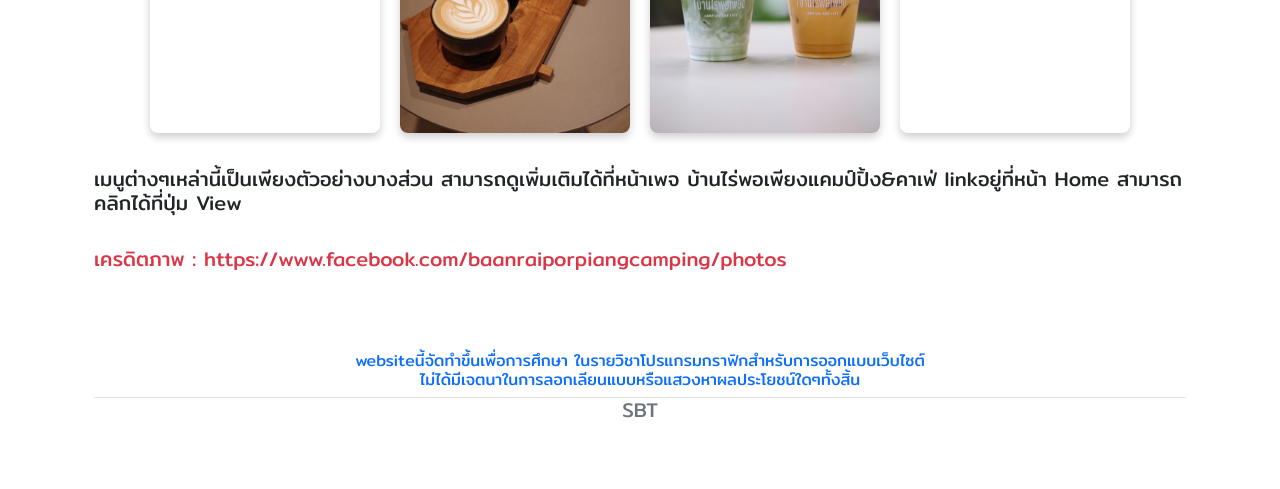
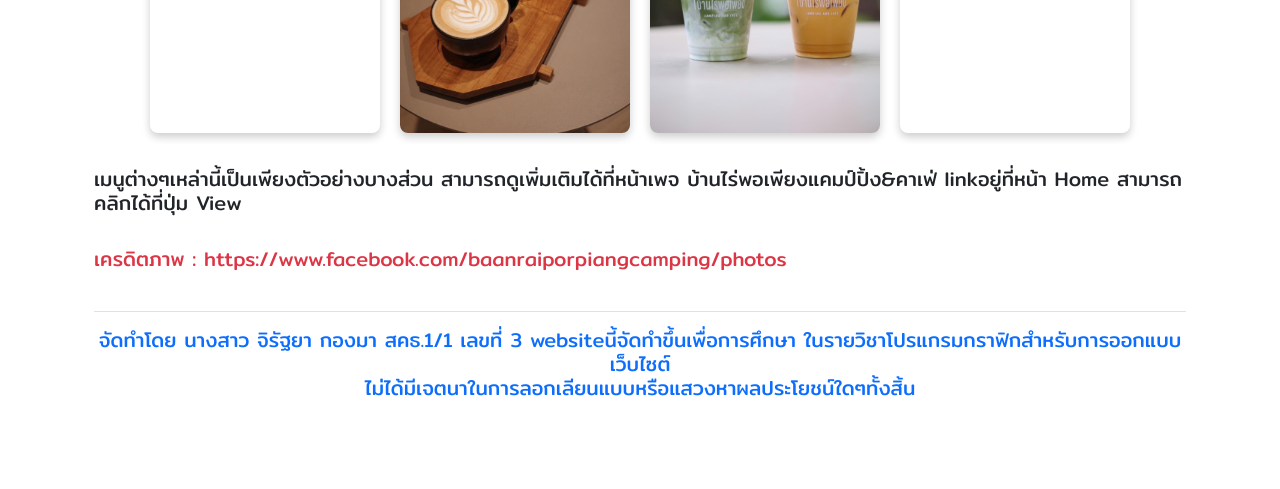
Before and after one commit to jiratthaya/Cafe-Serenity, a plain HTML site: page menubr.html in a window 1280 px wide. Shown: the part 790-1279 px from the top of the page. Drawn offline with Linux system fonts and the light colour scheme.

Commit message:
Add files via upload

```diff
--- a/menubr.html
+++ b/menubr.html
@@ -144,12 +144,12 @@
         <br>
         <div class="text-danger h5">เครดิตภาพ : https://www.facebook.com/baanraiporpiangcamping/photos
              <!--footer-->
-             <center> <footer class="py-5 my-4">
-                <ul class="nav justify-content-center border-bottom h6">
-                  <li class="nav-item"><a href="#" class="nav-link px-2 text-body-secondary "> websiteนี้จัดทำขึ้นเพื่อการศึกษา ในรายวิชาโปรแกรมกราฟิกสำหรับการออกแบบเว็บไซต์
-                    <br>ไม่ได้มีเจตนาในการลอกเลียนแบบหรือแสวงหาผลประโยชน์ใดๆทั้งสิ้น</a></li>
+             <center> <footer class="py-3 my-4">
+                <ul class="nav justify-content-center border-bottom ">
                 </ul>
-                <p class="text-center text-secondary">SBT</p>
+                <p class="text-center text-primary py-3">จัดทำโดย นางสาว จิรัฐยา กองมา สคธ.1/1 เลขที่ 3 websiteนี้จัดทำขึ้นเพื่อการศึกษา
+                  ในรายวิชาโปรแกรมกราฟิกสำหรับการออกแบบเว็บไซต์
+                  <br>ไม่ได้มีเจตนาในการลอกเลียนแบบหรือแสวงหาผลประโยชน์ใดๆทั้งสิ้น</a></p>
               </footer>
 </body>
 </html>
```
Also changed, not shown: Aboutme.html (+7 -8 lines), index.html (+7 -7 lines), menuProof.html (+7 -7 lines), menuTaste.html (+7 -8 lines), menucafe-33.html (+5 -5 lines), menucafe-tw.html (+5 -5 lines), more.html (+4 -4 lines).
